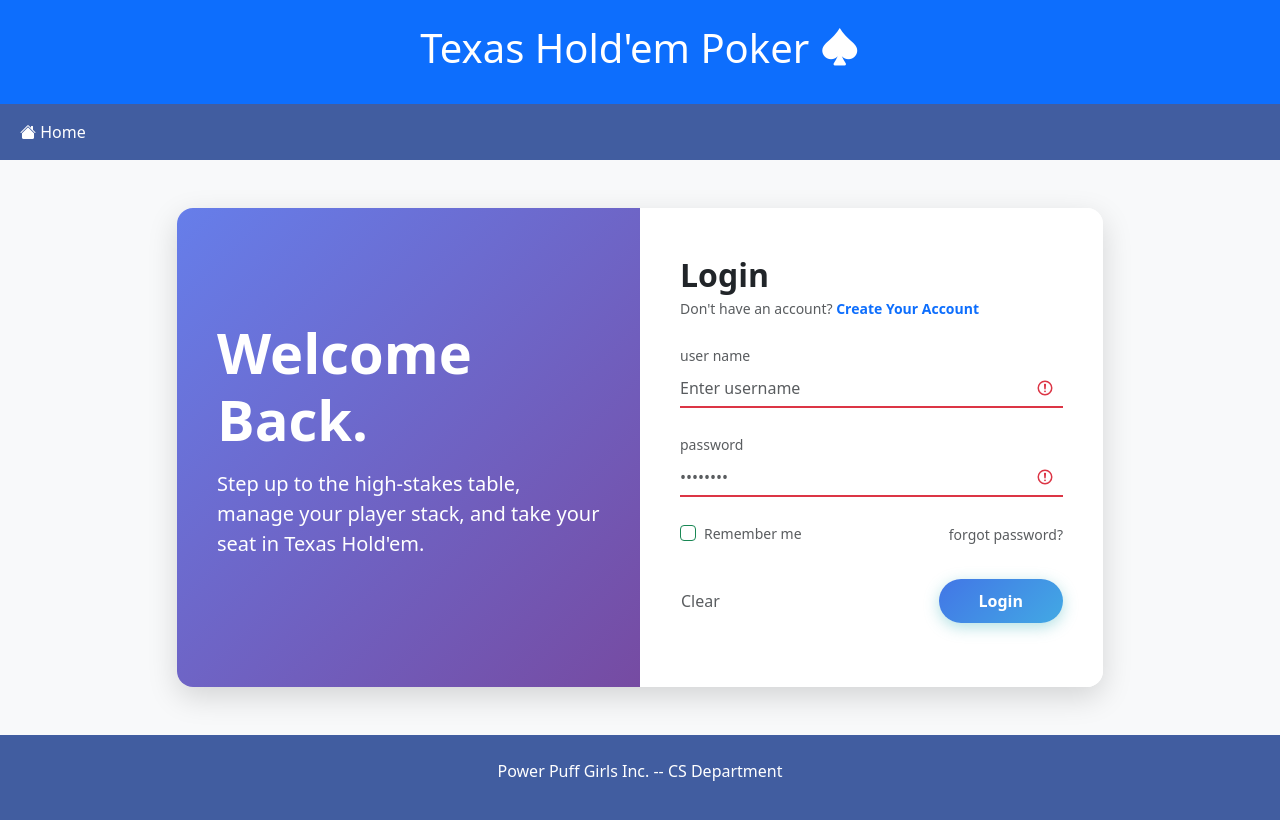
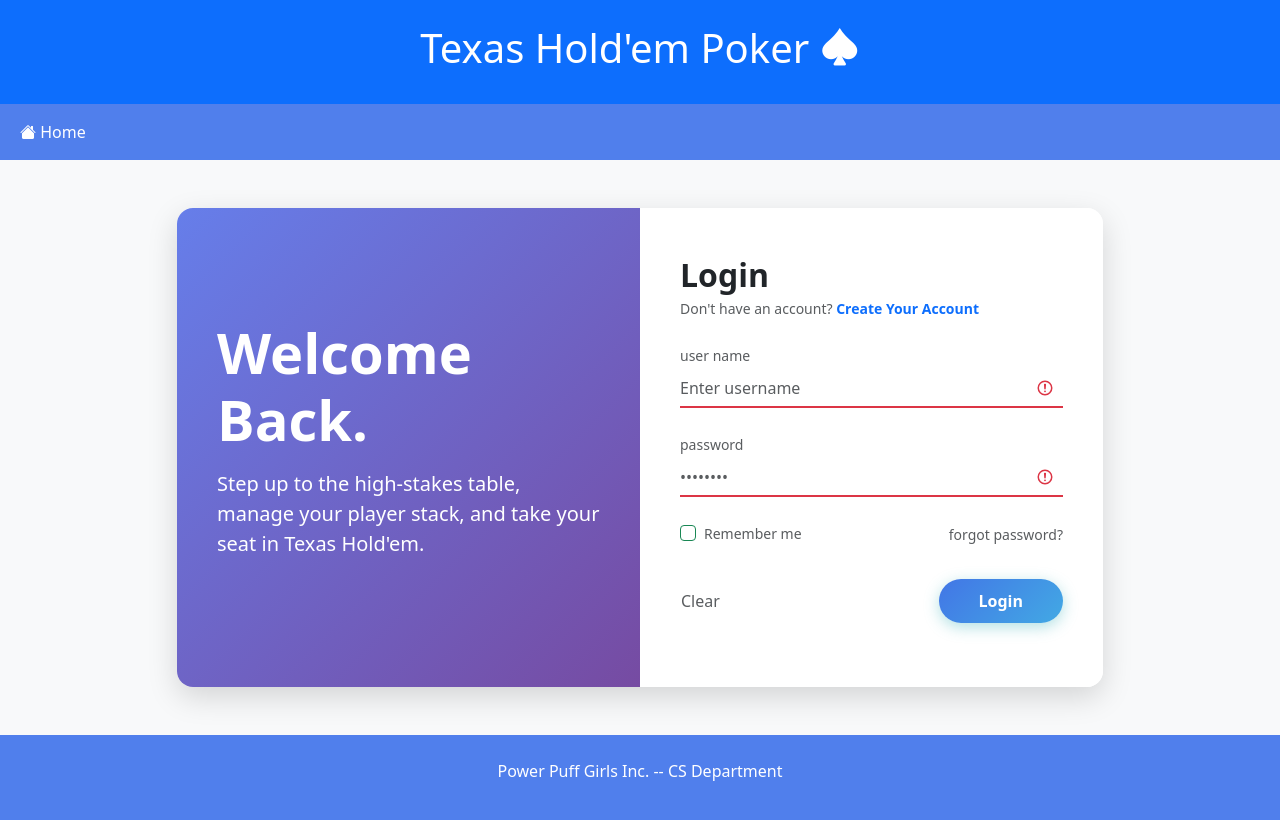
Before and after one commit to cs482-texasholdem/cs482-Project, a plain HTML site: page public/login.html in a window 1280 px wide. Drawn offline with nearby package versions, Linux system fonts and the light colour scheme.

Commit message:
Added HTML for login page | PE3 Player Login (1PT) #17

```diff
--- a/public/style.css
+++ b/public/style.css
@@ -47,8 +47,8 @@
 
 /* Custom Navbar Color + Footer Color)*/
 .custom-navbar {
-    background-color: #415da0 !important; /* Dark slate/navy */
+    background-color: #507fec !important; /* Dark slate/navy */
 }
 .custom-footer {
-    background-color: #415da0 !important;
+    background-color: #507fec !important;
 }
```
Also changed, not shown: public/login.html (+1 -1 lines), 1 other file.
